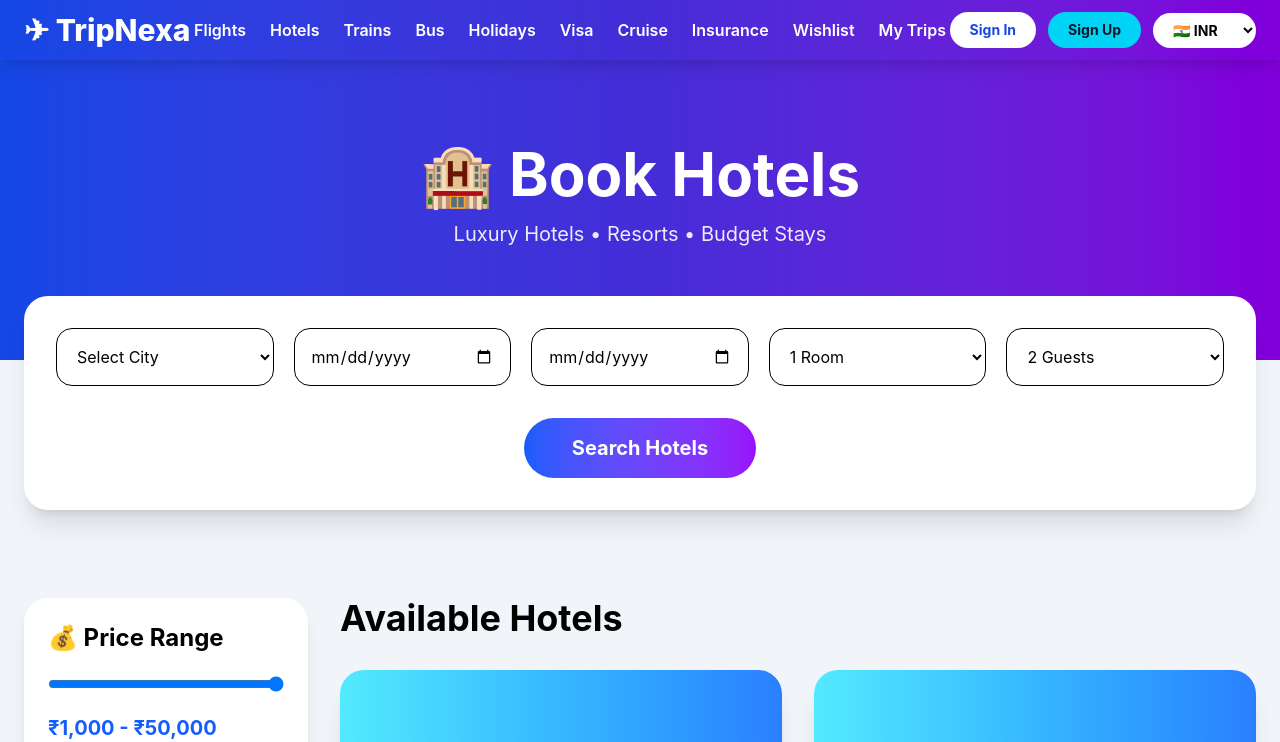
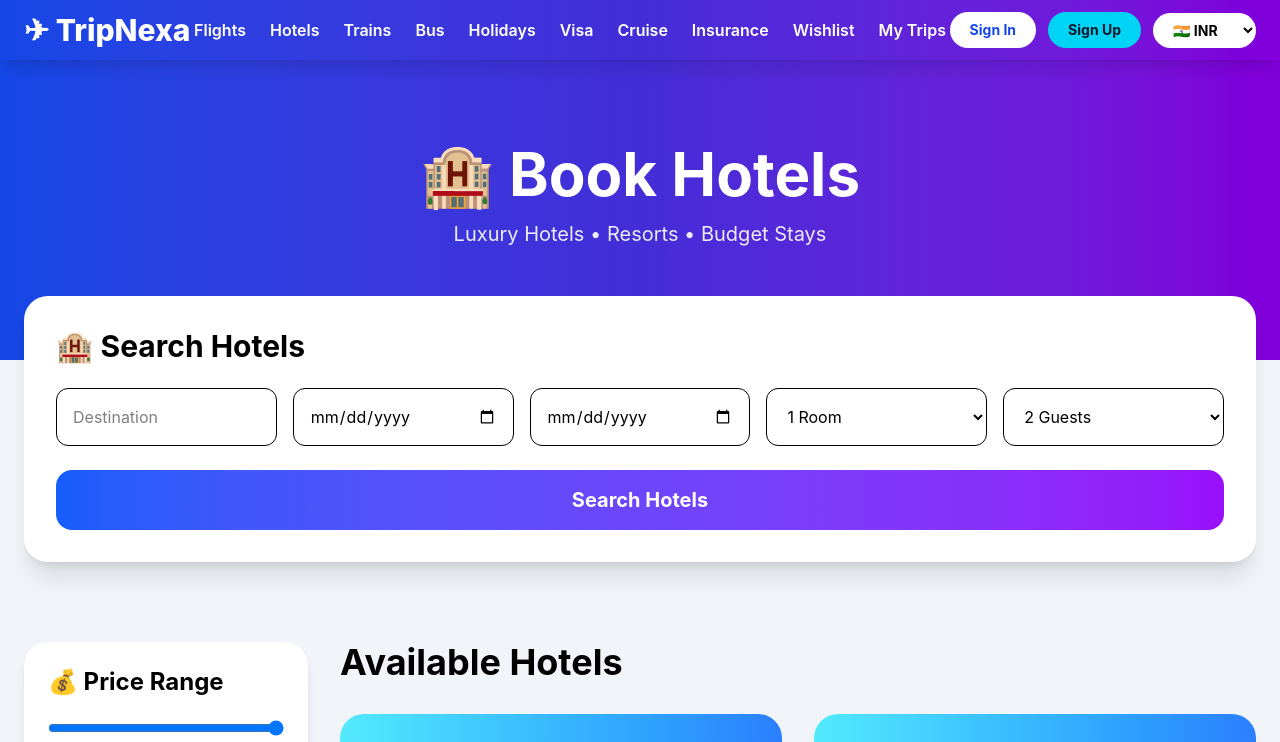
Before and after one commit to aryan20065-cloud/TripNexa, a React (Vite) app in the folder client/: page /hotels in a window 1280 px wide. Shown: the top 742 px of the page. Built offline with nearby package versions, Linux system fonts and the light colour scheme.

Commit message:
Added HotelSearch component

```diff
--- a/client/src/components/hotels/HotelSearch.jsx
+++ b/client/src/components/hotels/HotelSearch.jsx
@@ -1,98 +1,89 @@
 import { useState } from "react";
-import { useNavigate } from "react-router-dom";
 
-function HotelSearch() {
-  const navigate = useNavigate();
-
+function HotelSearch({ onSearch }) {
   const [city, setCity] = useState("");
   const [checkIn, setCheckIn] = useState("");
   const [checkOut, setCheckOut] = useState("");
   const [rooms, setRooms] = useState(1);
   const [guests, setGuests] = useState(2);
 
-  const searchHotels = () => {
+  const searchHotel = () => {
     if (!city || !checkIn || !checkOut) {
-      alert("Please fill all details");
+      alert("Please fill all fields.");
       return;
     }
 
-    navigate(
-      `/hotels?city=${city}&checkin=${checkIn}&checkout=${checkOut}&rooms=${rooms}&guests=${guests}`
-    );
+    onSearch({
+      city,
+      checkIn,
+      checkOut,
+      rooms,
+      guests,
+    });
   };
 
   return (
-    <div className="bg-white rounded-3xl shadow-xl p-8 mb-10">
+    <div className="bg-white rounded-3xl shadow-xl p-8 mb-8">
 
-      <div className="grid lg:grid-cols-5 gap-5">
+      <h2 className="text-3xl font-bold mb-6">
+        🏨 Search Hotels
+      </h2>
 
-        <select
+      <div className="grid md:grid-cols-5 gap-4">
+
+        <input
+          type="text"
+          placeholder="Destination"
           value={city}
           onChange={(e) => setCity(e.target.value)}
-          className="border rounded-2xl p-4"
-        >
-          <option value="">Select City</option>
-
-          <option>Delhi</option>
-          <option>Mumbai</option>
-          <option>Bangalore</option>
-          <option>Goa</option>
-          <option>Dubai</option>
-          <option>Singapore</option>
-          <option>London</option>
-
-        </select>
+          className="border rounded-xl p-4"
+        />
 
         <input
           type="date"
           value={checkIn}
           onChange={(e) => setCheckIn(e.target.value)}
-          className="border rounded-2xl p-4"
+          className="border rounded-xl p-4"
         />
 
         <input
           type="date"
           value={checkOut}
           onChange={(e) => setCheckOut(e.target.value)}
-          className="border rounded-2xl p-4"
+          className="border rounded-xl p-4"
         />
 
         <select
           value={rooms}
-          onChange={(e) => setRooms(e.target.value)}
-          className="border rounded-2xl p-4"
+          onChange={(e) => setRooms(Number(e.target.value))}
+          className="border rounded-xl p-4"
         >
-          <option value="1">1 Room</option>
-          <option value="2">2 Rooms</option>
-          <option value="3">3 Rooms</option>
-          <option value="4">4 Rooms</option>
+          <option value={1}>1 Room</option>
+          <option value={2}>2 Rooms</option>
+          <option value={3}>3 Rooms</option>
+          <option value={4}>4 Rooms</option>
         </select>
 
         <select
           value={guests}
-          onChange={(e) => setGuests(e.target.value)}
-          className="border rounded-2xl p-4"
+          onChange={(e) => setGuests(Number(e.target.value))}
+          className="border rounded-xl p-4"
         >
-          <option value="1">1 Guest</option>
-          <option value="2">2 Guests</option>
-          <option value="3">3 Guests</option>
-          <option value="4">4 Guests</option>
-          <option value="5">5 Guests</option>
-          <option value="6">6 Guests</option>
+          <option value={1}>1 Guest</option>
+          <option value={2}>2 Guests</option>
+          <option value={3}>3 Guests</option>
+          <option value={4}>4 Guests</option>
+          <option value={5}>5 Guests</option>
         </select>
 
       </div>
 
-      <div className="text-center mt-8">
-
-        <button
-          onClick={searchHotels}
-          className="bg-gradient-to-r from-blue-600 to-purple-600 text-white px-12 py-4 rounded-full text-xl font-bold"
-        >
-          Search Hotels
-        </button>
-
-      </div>
+      <button
+        onClick={searchHotel}
+        className="mt-6 w-full bg-gradient-to-r from-blue-600 to-purple-600 text-white py-4 rounded-2xl text-xl font-bold hover:scale-105 transition"
+      >
+        Search Hotels
+      </button>
 
     </div>
   );
```
